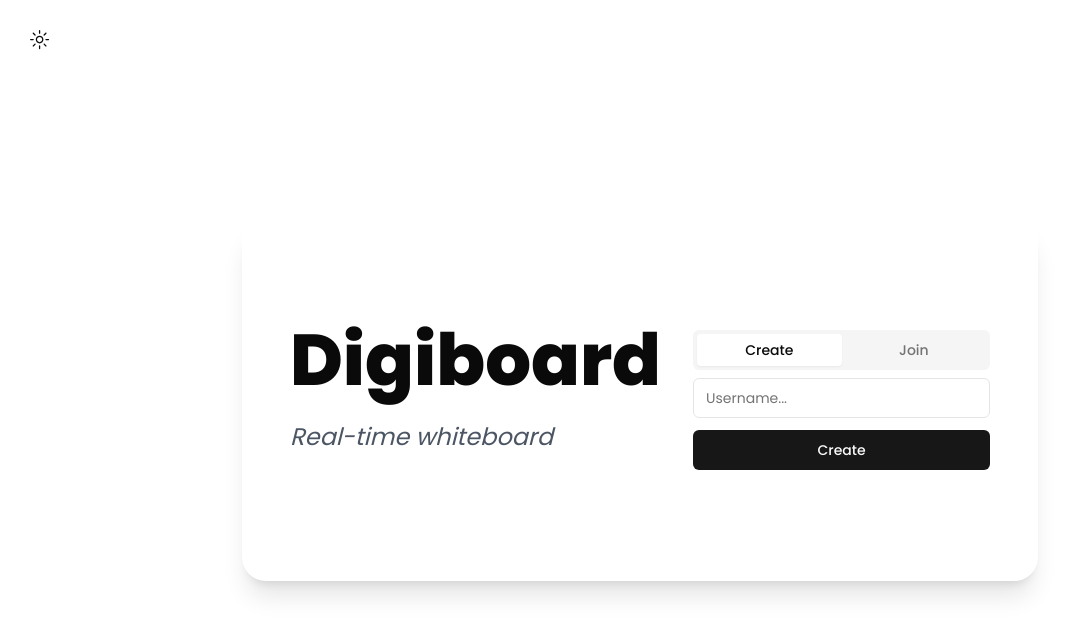
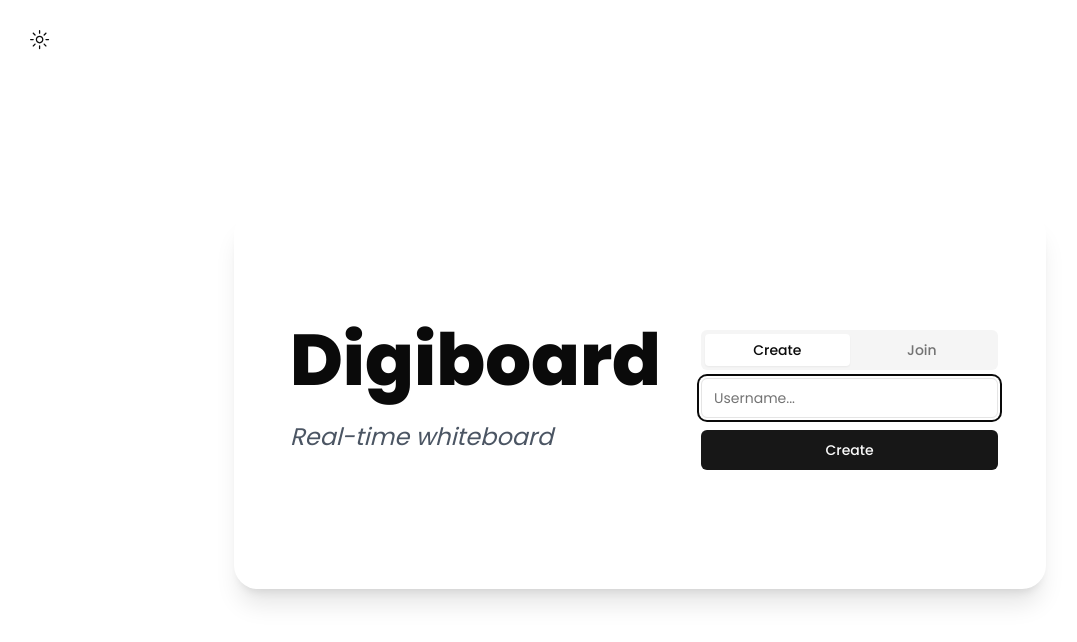
Before and after one commit to Shishir435/digiboard, a Next.js app: page / in a window 1280 px wide. Shown: the top 642 px of the page, without its empty margins (0-1077 px from the left). Built offline with nearby package versions, Linux system fonts and the light colour scheme; no server answers.

Commit message:
ui-fixes

```diff
--- a/modules/home/components/Home.tsx
+++ b/modules/home/components/Home.tsx
@@ -7,17 +7,17 @@ import { socket } from "@/common/lib/socket";
 import { useModal } from "@/common/recoil/modals";
 import { useSetRoomId } from "@/common/recoil/rooms";
 
-import NotFoundModal from "../modals/NotFound";
 import { Button } from "@/common/components/ui/button";
 import { Input } from "@/common/components/ui/input";
+import { Label } from "@/common/components/ui/label";
 import {
   Tabs,
   TabsContent,
   TabsList,
   TabsTrigger,
 } from "@/common/components/ui/tabs";
-import { Label } from "@/common/components/ui/label";
 import ThemeButton from "@/modules/room/components/toolbar/ThemeButton";
+import NotFoundModal from "../modals/NotFound";
 
 const Home = () => {
   const { openModal } = useModal();
@@ -78,9 +78,9 @@ const Home = () => {
           <ThemeButton />
         </div>
         <div className="flex flex-col md:flex-row items-center justify-center gap-8 py-12 md:py-24 px:6 md:px-12 rounded-3xl shadow-xl">
-          <div className="flex flex-col gap-4">
+          <div className="flex flex-col gap-4 p-2">
             <h1 className="text-7xl font-extrabold leading-tight">Digiboard</h1>
-            <h3 className="text-xl sm:text-2xl mb-8 text-gray-600 italic">
+            <h3 className="text-xl text-center md:text-left sm:text-2xl mb-4 md:mb-8 text-gray-600 italic">
               Real-time whiteboard
             </h3>
           </div>
@@ -103,6 +103,7 @@ const Home = () => {
                   Enter your name
                 </Label>
                 <Input
+                  autoFocus
                   className="input"
                   id="username"
                   placeholder="Username..."
@@ -123,6 +124,7 @@ const Home = () => {
                   Enter your name
                 </Label>
                 <Input
+                  autoFocus
                   className="input"
                   id="username"
                   placeholder="Username..."
--- a/modules/room/components/NameInput.tsx
+++ b/modules/room/components/NameInput.tsx
@@ -70,6 +70,7 @@ const NameInput = () => {
       <div className="mt-4 mb-3 flex flex-col gap-2">
         <Label className="sr-only">Enter your name</Label>
         <Input
+          autoFocus
           className="rounded-xl border p-5 py-1"
           id="room-id"
           placeholder="Username..."
--- a/modules/room/components/toolbar/ModePicker.tsx
+++ b/modules/room/components/toolbar/ModePicker.tsx
@@ -22,7 +22,7 @@ const ModePicker = () => {
         size="icon"
         variant="ghost"
         className={`btn-icon text-xl ${
-          options.mode === "draw" && "bg-green-400"
+          options.mode === "draw" && "bg-green-400 text-black"
         }`}
         onClick={() => {
           setOptions((prev) => ({
@@ -39,7 +39,7 @@ const ModePicker = () => {
         size="icon"
         variant="ghost"
         className={`btn-icon text-xl ${
-          options.mode === "eraser" && "bg-green-400"
+          options.mode === "eraser" && "bg-green-400 text-black"
         }`}
         onClick={() => {
           setOptions((prev) => ({
@@ -55,7 +55,7 @@ const ModePicker = () => {
       <Button
         size="icon"
         variant="ghost"
-        className={`${options.mode === "select" && "bg-green-400"}`}
+        className={`${options.mode === "select" && "bg-green-400 text-black"}`}
         onClick={() => {
           setOptions((prev) => ({
             ...prev,
```
